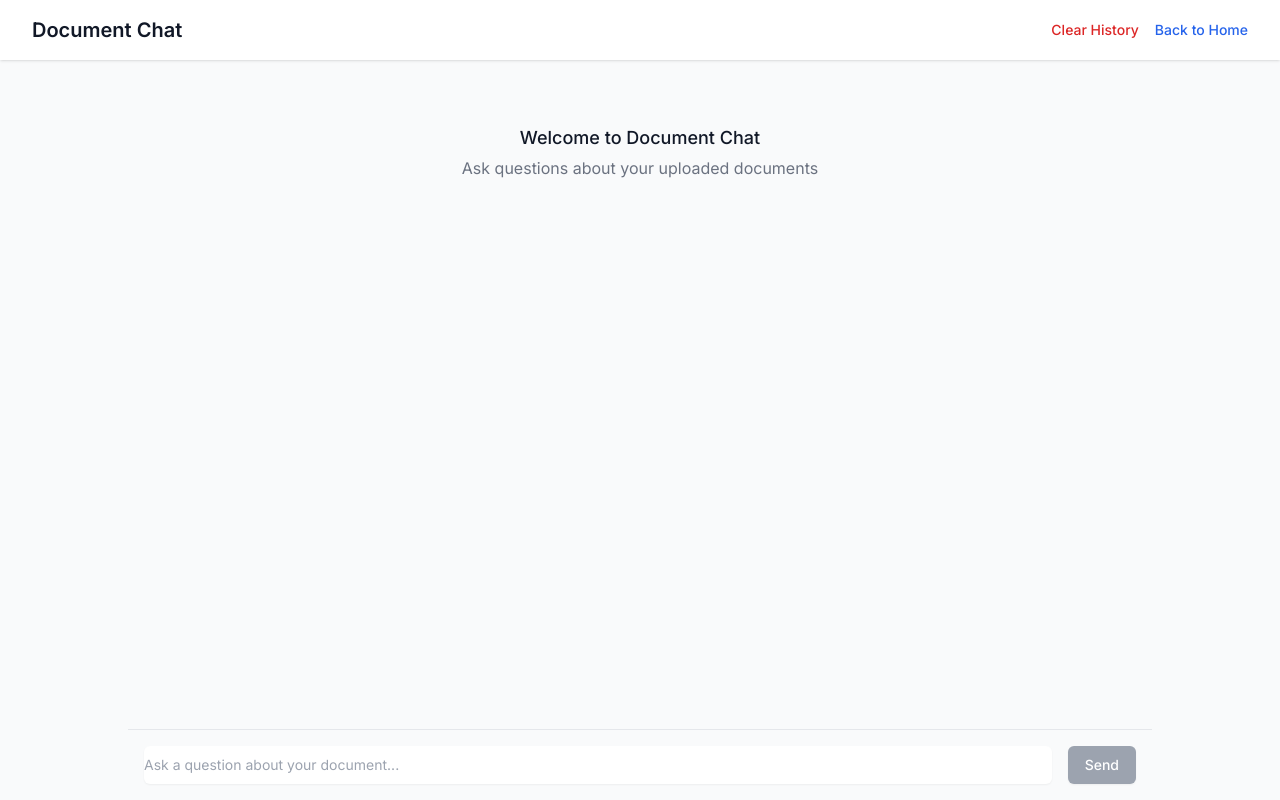
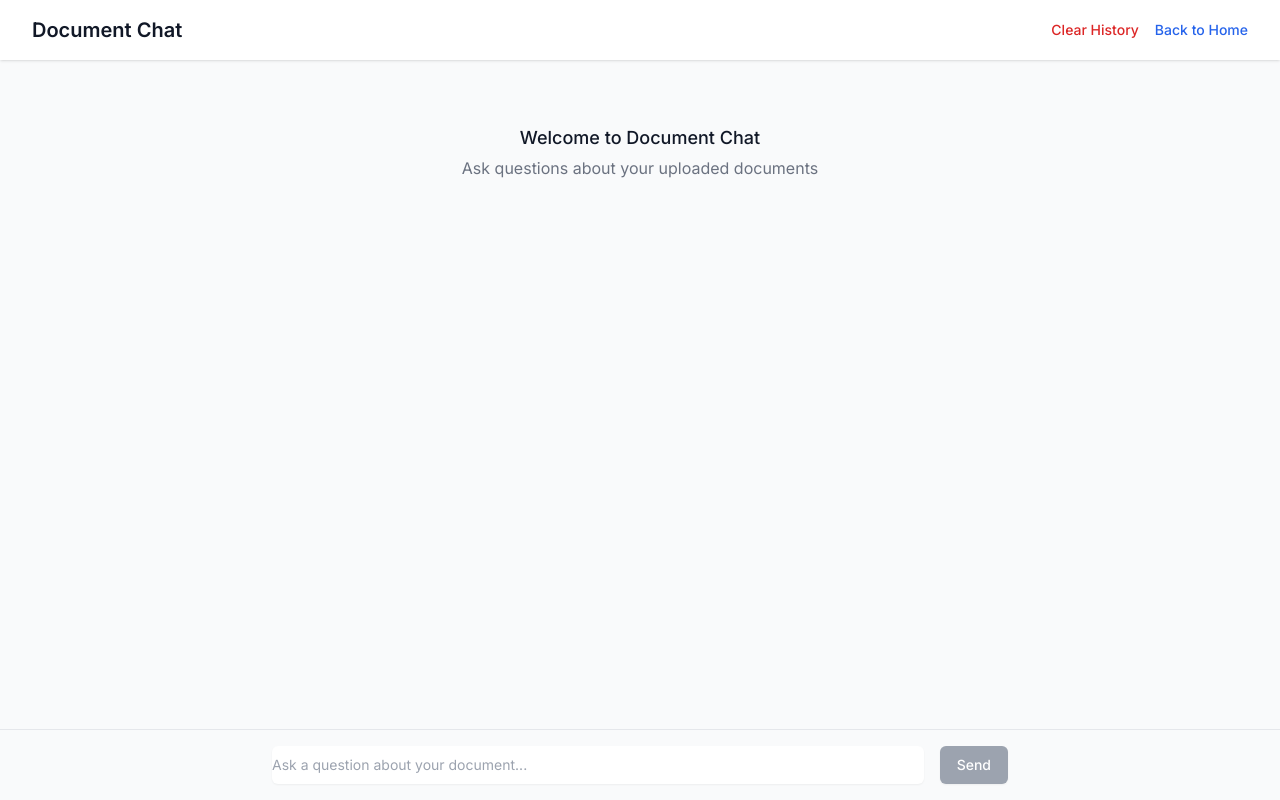
Before and after one commit to serabile/RagWebApp, a Next.js app: page /chat in a window 1280 px wide. Built offline with nearby package versions, Linux system fonts and the light colour scheme.

Commit message:
add content field to API response for summary and questions

```diff
--- a/app/chat/page.tsx
+++ b/app/chat/page.tsx
@@ -3,7 +3,7 @@
 import { useState, useRef, useEffect } from 'react';
 import Link from 'next/link';
 import { getAnswer } from '@/lib/api-client';
-import { saveMessages, loadMessages, clearMessages } from '@/lib/storage';
+import { saveMessages, loadMessages, clearMessages, loadQuestionAnswers } from '@/lib/storage';
 
 type Message = {
   role: 'user' | 'assistant';
@@ -21,6 +21,8 @@ export default function Chat() {
   const [messages, setMessages] = useState<Message[]>([]);
   const [input, setInput] = useState('');
   const [isLoading, setIsLoading] = useState(false);
+  const [questionAnswers, setQuestionAnswers] = useState<Array<{question: string; response: string}>>([]);
+  const [sidebarOpen, setSidebarOpen] = useState(true);
   const messagesEndRef = useRef<HTMLDivElement>(null);
 
   // Default system prompt
@@ -31,6 +33,12 @@ export default function Chat() {
     const savedMessages = loadMessages();
     if (savedMessages.length > 0) {
       setMessages(savedMessages);
+    }
+
+    // Load question answers
+    const savedQAs = loadQuestionAnswers();
+    if (savedQAs.length > 0) {
+      setQuestionAnswers(savedQAs);
     }
   }, []);
 
@@ -110,6 +118,15 @@ export default function Chat() {
         <div className="max-w-7xl mx-auto py-4 px-4 sm:px-6 lg:px-8 flex justify-between items-center">
           <h1 className="text-xl font-semibold text-gray-900">Document Chat</h1>
           <div className="flex space-x-4">
+            {/* N'afficher le bouton Hide/Show Q&A que si des Q&A sont disponibles */}
+            {questionAnswers.length > 0 && (
+              <button
+                onClick={() => setSidebarOpen(!sidebarOpen)}
+                className="text-sm font-medium text-gray-600 hover:text-gray-500"
+              >
+                {sidebarOpen ? 'Hide' : 'Show'} Q&A
+              </button>
+            )}
             <button
               onClick={handleClearHistory}
               className="text-sm font-medium text-red-600 hover:text-red-500"
@@ -126,10 +143,31 @@ export default function Chat() {
         </div>
       </header>
 
-      {/* Chat container */}
-      <div className="flex-1 overflow-hidden flex flex-col max-w-5xl mx-auto w-full">
+      {/* Main content with sidebar and chat */}
+      <div className="flex flex-1 overflow-hidden">
+        {/* Q&A Sidebar */}
+        {sidebarOpen && questionAnswers.length > 0 && (
+          <div className="bg-white w-80 border-r border-gray-200 flex-shrink-0 overflow-y-auto">
+            <div className="p-4 border-b border-gray-200">
+              <h2 className="font-medium text-gray-900">Document Q&A</h2>
+            </div>
+            <ul className="divide-y divide-gray-200">
+              {questionAnswers.map((qa, index) => (
+                <li key={index} className="p-4 hover:bg-gray-50">
+                  <div className="mb-1 font-medium text-gray-900">{qa.question}</div>
+                  <div className="text-sm text-gray-600">{qa.response}</div>
+                </li>
+              ))}
+            </ul>
+          </div>
+        )}
+
+        {/* Chat container - fixed scroll issue */}
+        <div className="flex-1 flex flex-col overflow-hidden">
+          {/* Centered content wrapper */}
+          <div className={`flex-1 overflow-y-auto ${(!sidebarOpen || questionAnswers.length === 0) ? 'max-w-3xl' : 'max-w-4xl'} w-full mx-auto`}>
             {/* Messages area */}
-        <div className="flex-1 overflow-y-auto p-4 sm:p-6">
+            <div className="p-4 sm:p-6">
               <div className="space-y-6">
                 {messages.length === 0 ? (
                   <div className="text-center py-10">
@@ -202,9 +240,11 @@ export default function Chat() {
                 <div ref={messagesEndRef} />
               </div>
             </div>
+          </div>
 
-        {/* Input area */}
-        <div className="border-t border-gray-200 p-4">
+          {/* Input area - centered to match conversation */}
+          <div className="border-t border-gray-200">
+            <div className={`mx-auto ${(!sidebarOpen || questionAnswers.length === 0) ? 'max-w-3xl' : 'max-w-4xl'} w-full p-4`}>
               <form onSubmit={handleSubmit} className="flex space-x-4">
                 <input
                   type="text"
@@ -229,5 +269,7 @@ export default function Chat() {
             </div>
           </div>
         </div>
+      </div>
+    </div>
   );
 }
--- a/app/upload/page.tsx
+++ b/app/upload/page.tsx
@@ -4,6 +4,7 @@ import { useState } from 'react';
 import { useRouter } from 'next/navigation';
 import Link from 'next/link';
 import { processDocument } from '@/lib/api-client';
+import { saveQuestionAnswers } from '@/lib/storage';
 
 export default function Upload() {
   const [fileUrl, setFileUrl] = useState<string>('');
@@ -36,6 +37,11 @@ export default function Upload() {
     try {
       // Process the file with the RAG service using the direct URL
       const result = await processDocument(fileUrl);
+
+      // Store the questions and answers if available
+      if (result.content && result.content.questions) {
+        saveQuestionAnswers(result.content.questions);
+      }
 
       if (result.processing_time && result.processing_time.doc_processing_response_info === 'Succeed') {
         setSuccess(true);
--- a/lib/api-client.ts
+++ b/lib/api-client.ts
@@ -8,6 +8,13 @@ export interface ProcessingResponse {
     doc_processing_response_info: string;
     doc_processing_save_response_in_database_time: number;
     total_time: number;
+  };
+  content?: {
+    summary: string;
+    questions: Array<{
+      question: string;
+      response: string;
+    }>;
   };
 }
 
--- a/lib/storage.ts
+++ b/lib/storage.ts
@@ -10,7 +10,13 @@ type Message = {
   source?: string;
 };
 
+type QuestionAnswer = {
+  question: string;
+  response: string;
+};
+
 const STORAGE_KEY = 'rag-chat-history';
+const QA_STORAGE_KEY = 'rag-qa-pairs';
 
 export const saveMessages = (messages: Message[]): void => {
   try {
@@ -54,3 +60,37 @@ export const clearMessages = (): void => {
     console.error('Failed to clear messages from localStorage:', error);
   }
 };
+
+export const saveQuestionAnswers = (questionAnswers: QuestionAnswer[]): void => {
+  try {
+    if (typeof window !== 'undefined') {
+      localStorage.setItem(QA_STORAGE_KEY, JSON.stringify(questionAnswers));
+    }
+  } catch (error) {
+    console.error('Failed to save question/answers to localStorage:', error);
+  }
+};
+
+export const loadQuestionAnswers = (): QuestionAnswer[] => {
+  try {
+    if (typeof window !== 'undefined') {
+      const stored = localStorage.getItem(QA_STORAGE_KEY);
+      if (!stored) return [];
+
+      return JSON.parse(stored);
+    }
+  } catch (error) {
+    console.error('Failed to load question/answers from localStorage:', error);
+  }
+  return [];
+};
+
+export const clearQuestionAnswers = (): void => {
+  try {
+    if (typeof window !== 'undefined') {
+      localStorage.removeItem(QA_STORAGE_KEY);
+    }
+  } catch (error) {
+    console.error('Failed to clear question/answers from localStorage:', error);
+  }
+};
```
Lines whose indentation alone changed are shown as unchanged.
